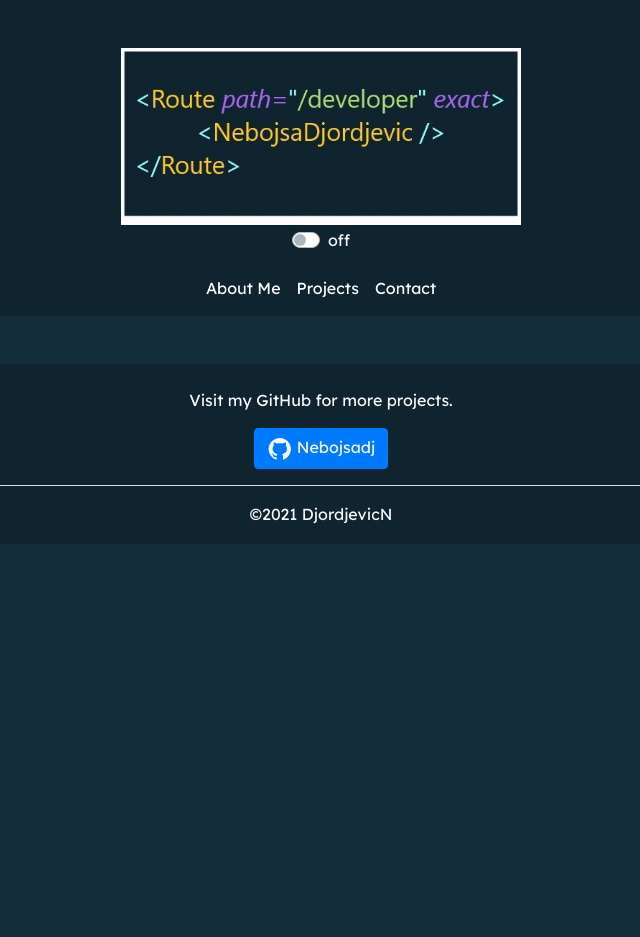
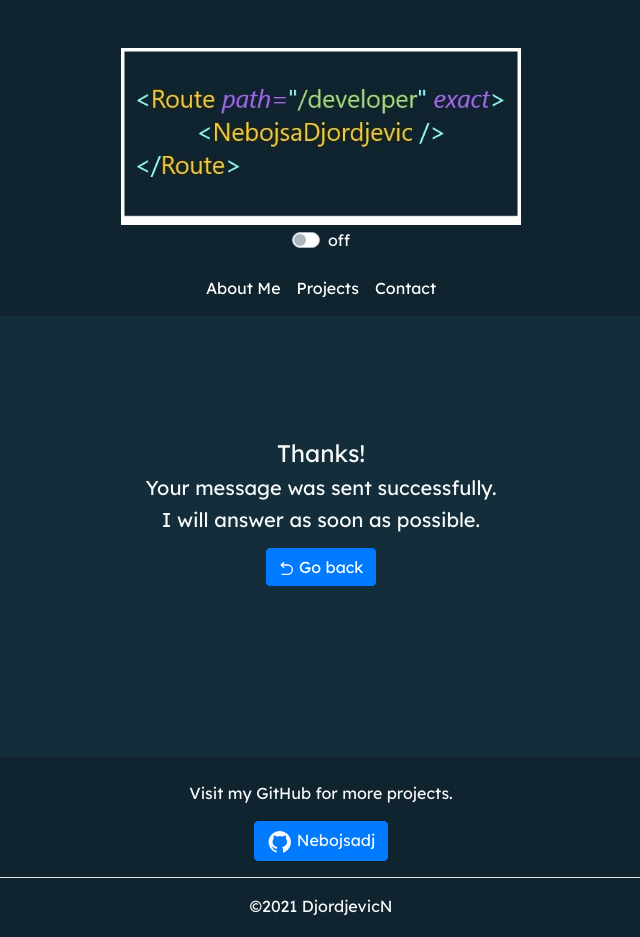
Before and after one commit to nebojsadj/MyPort, a React (Create React App) app: page /message in a window 1280 px wide. Shown: the whole page, without its empty margins (319-959 px from the left). Before the commit the page ends 800 px from the top, so only its background shows below. Built offline with nearby package versions, Linux system fonts and the light colour scheme.

Commit message:
successfulMessage

```diff
--- a/src/App.js
+++ b/src/App.js
@@ -5,6 +5,7 @@ import Contact from "./components/Contact";
 import Header from "./components/Header";
 import Projects from "./components/Projects";
 import Footer from "./components/Footer";
+import Message from "./components/Message";
 
 function App() {
   return (
@@ -20,6 +21,9 @@ function App() {
         <Route path="/contact" exact>
           <Contact />
         </Route>
+        <Route path="/message">
+          <Message />
+        </Route>
       </Switch>
       <Footer />
     </div>
--- a/src/components/Contact.js
+++ b/src/components/Contact.js
@@ -1,5 +1,6 @@
 import React, { useState } from "react";
 import { Container, Row, Col, Form, Button } from "react-bootstrap";
+import { useHistory } from "react-router-dom";
 import { AiOutlineMail } from "react-icons/ai";
 import { FiPhoneCall } from "react-icons/fi";
 import { GoLocation } from "react-icons/go";
@@ -8,7 +9,7 @@ import Typed from "react-typed";
 
 function Contact() {
   const [validated, setValidated] = useState(false);
-  const [success, setSuccess] = useState(false);
+  const history = useHistory();
 
   const handleSubmit = (event) => {
     const form = event.currentTarget;
@@ -35,17 +36,8 @@ function Contact() {
         );
       event.target.reset();
       setValidated(false);
-      timeOut();
+      history.push("/message");
     }
-  };
-
-  const timeOut = () => {
-    setTimeout(function () {
-      setSuccess("Your message has been sent successfully!");
-    }, 800);
-    setTimeout(function () {
-      setSuccess("");
-    }, 10000);
   };
 
   return (
@@ -156,9 +148,6 @@ function Contact() {
           </div>
         </Col>
       </Row>
-      <Row>
-        <h4 className="mx-auto text-success mt-3">{success}</h4>
-      </Row>
     </Container>
   );
 }
--- /dev/null
+++ b/src/components/Message.js
@@ -0,0 +1,32 @@
+import React from "react";
+import { Container, Col, Row, Button } from "react-bootstrap";
+import { useHistory } from "react-router-dom";
+import { RiArrowGoBackLine } from "react-icons/ri";
+
+function Message() {
+  const history = useHistory();
+
+  return (
+    <Container>
+      <Row>
+        <Col
+          md={{ span: 8, offset: 2 }}
+          xs={{ span: 8, offset: 2 }}
+          className="text-center
+          text-light"
+          style={{ margin: "123px auto" }}
+        >
+          <h4>Thanks!</h4>
+          <h5>Your message was sent successfully.</h5>
+          <h5>I will answer as soon as possible.</h5>
+
+          <Button onClick={() => history.push("/")} className="mt-2">
+            <RiArrowGoBackLine /> Go back
+          </Button>
+        </Col>
+      </Row>
+    </Container>
+  );
+}
+
+export default Message;
```
Also changed, not shown: 1 other file (tests, documents, lock files or other folders).
